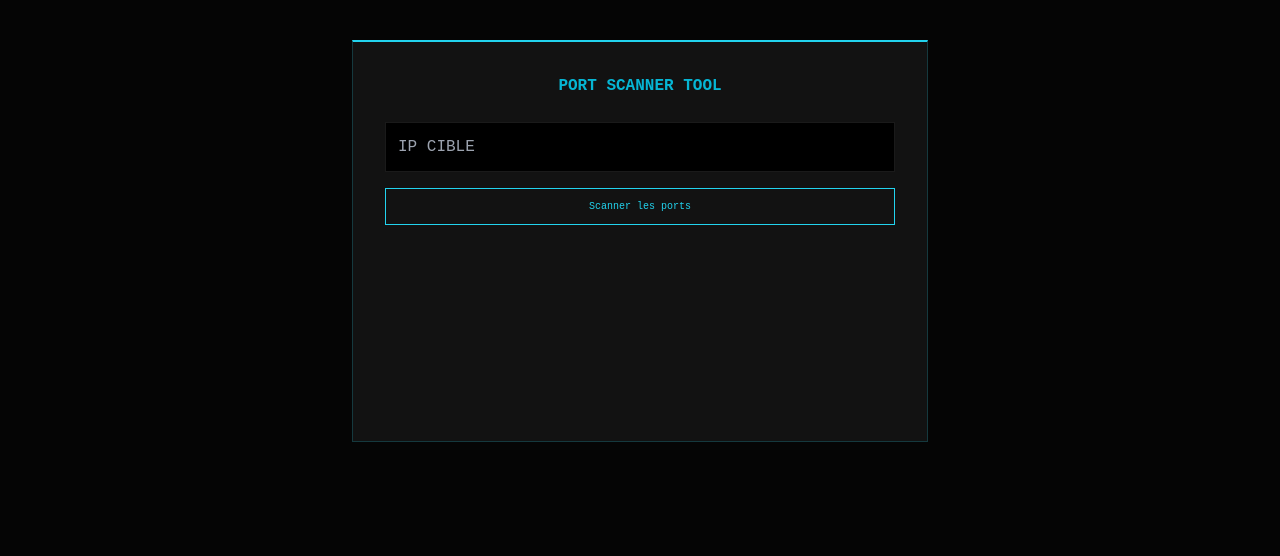
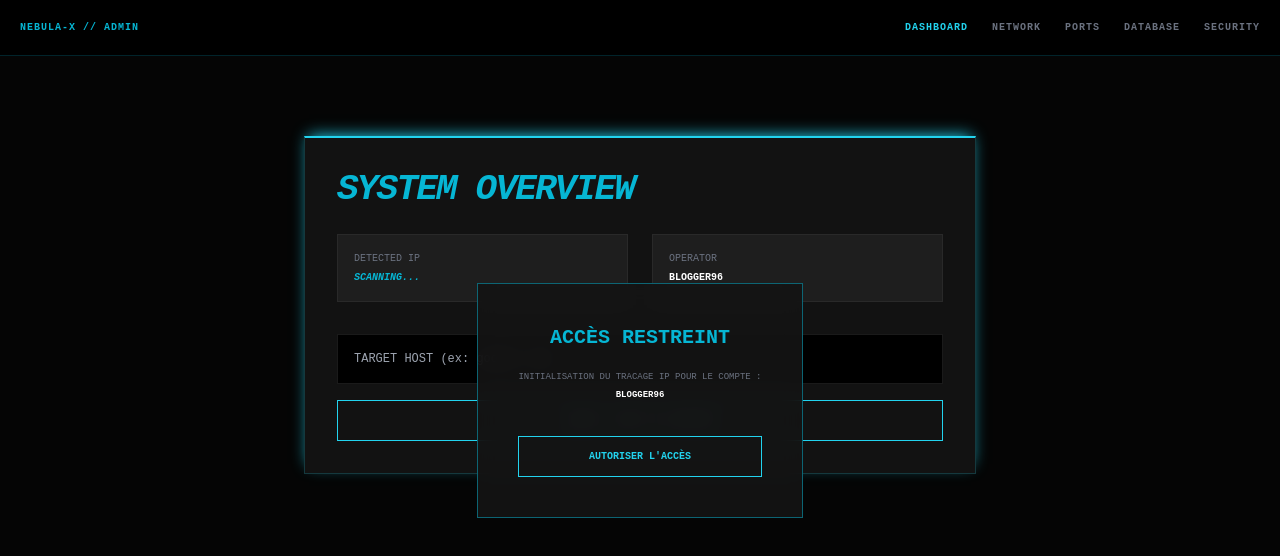
Before and after one commit to Jules251gamming/NEBULA-X, a website: page index.html in a window 1280 px wide. Drawn offline with nearby package versions, Linux system fonts and the light colour scheme; no server answers.

Commit message:
Update index.html

```diff
--- a/index.html
+++ b/index.html
@@ -2,35 +2,85 @@
 <html lang="fr">
 <head>
     <meta charset="UTF-8">
-    <title>NEBULA-X | Port Scan</title>
+    <title>NEBULA-X | Dashboard</title>
     <script src="https://cdn.tailwindcss.com"></script>
     <style>
-        body { background: #050505; color: white; font-family: 'Fira Code', monospace; }
-        .cyber-card { background: rgba(20,20,20,0.9); border: 1px solid #22d3ee33; }
-        .neon-border { border-top: 2px solid #22d3ee; }
-        .btn-cyber { border: 1px solid #22d3ee; color: #22d3ee; padding: 10px; font-size: 10px; }
-        .btn-cyber:hover { background: #22d3ee; color: black; }
+        body { background: #050505; color: white; font-family: 'Fira Code', monospace; overflow-x: hidden; }
+        .cyber-card { background: rgba(20,20,20,0.9); border: 1px solid #22d3ee33; backdrop-filter: blur(10px); }
+        .neon-border { border-top: 2px solid #22d3ee; box-shadow: 0 -5px 15px -5px #22d3ee; }
+        .btn-cyber { border: 1px solid #22d3ee; color: #22d3ee; transition: 0.3s; text-transform: uppercase; font-size: 10px; padding: 12px; font-weight: bold; }
+        .btn-cyber:hover { background: #22d3ee; color: black; box-shadow: 0 0 15px #22d3ee; }
+        .welcome-popup { animation: slideIn 0.5s ease-out forwards; position: fixed; top: 20px; left: 50%; transform: translateX(-50%); z-index: 500; }
+        @keyframes slideIn { from { top: -100px; opacity: 0; } to { top: 20px; opacity: 1; } }
     </style>
 </head>
 <body>
-    <main class="p-10 flex justify-center">
-        <div class="cyber-card neon-border p-8 w-full max-w-xl text-center">
-            <h2 class="text-cyan-500 font-black mb-6 uppercase">Port Scanner Tool</h2>
-            <input type="text" id="target" placeholder="IP CIBLE" class="w-full bg-black border border-white/10 p-3 text-cyan-400 mb-4 outline-none">
-            <button onclick="scan()" class="btn-cyber w-full">Scanner les ports</button>
-            <div id="out" class="mt-6 text-[9px] font-mono text-left space-y-1 h-40 overflow-auto"></div>
+    <nav class="p-5 border-b border-cyan-500/20 bg-black flex justify-between text-[10px] uppercase font-bold tracking-widest relative z-50">
+        <span class="text-cyan-500">NEBULA-X // ADMIN</span>
+        <div class="flex gap-6">
+            <a href="index.html" class="text-cyan-400">Dashboard</a>
+            <a href="network.html" class="text-gray-500 hover:text-cyan-400">Network</a>
+            <a href="ports.html" class="text-gray-500 hover:text-cyan-400">Ports</a>
+            <a href="database.html" class="text-gray-500 hover:text-cyan-400">Database</a>
+            <a href="security.html" class="text-gray-500 hover:text-cyan-400">Security</a>
+        </div>
+    </nav>
+
+    <div id="modal" class="fixed inset-0 z-[100] bg-black/98 flex items-center justify-center">
+        <div class="cyber-card p-10 text-center max-w-sm border-cyan-500/50">
+            <h2 class="text-cyan-500 font-black mb-4 uppercase text-xl">Accès Restreint</h2>
+            <p class="text-[9px] text-gray-500 mb-8 leading-loose">INITIALISATION DU TRACAGE IP POUR LE COMPTE :<br><span class="text-white font-bold">BLOGGER96</span></p>
+            <button onclick="login()" class="btn-cyber w-full">AUTORISER L'ACCÈS</button>
+        </div>
+    </div>
+
+    <main class="p-10 flex flex-col items-center mt-10">
+        <div class="cyber-card neon-border p-8 w-full max-w-2xl">
+            <h1 class="text-4xl font-black italic text-cyan-500 mb-6 uppercase tracking-tighter">System Overview</h1>
+            <div class="grid grid-cols-2 gap-6 text-[10px] uppercase">
+                <div class="p-4 bg-white/5 border border-white/5">
+                    <p class="text-gray-500 mb-1">Detected IP</p>
+                    <span id="ip" class="text-cyan-500 italic font-bold">SCANNING...</span>
+                </div>
+                <div class="p-4 bg-white/5 border border-white/5">
+                    <p class="text-gray-500 mb-1">Operator</p>
+                    <span class="text-white font-bold">Blogger96</span>
+                </div>
+            </div>
+            <div class="mt-8">
+                <input type="text" id="target" placeholder="TARGET HOST (ex: google.com)" class="w-full bg-black border border-white/10 p-4 text-cyan-400 text-xs mb-4 outline-none focus:border-cyan-500">
+                <button onclick="sendToLog()" class="btn-cyber w-full">Lancer l'audit de sécurité</button>
+            </div>
         </div>
     </main>
+
     <script>
-        function scan() {
-            const out = document.getElementById('out');
-            out.innerHTML = "<div class='text-yellow-500'>Lancement du scan...</div>";
-            [21, 22, 80, 443, 3306].forEach((p, i) => {
-                setTimeout(() => {
-                    out.innerHTML += `<div>Port ${p}: <span class='text-green-500'>OPEN</span></div>`;
-                }, i * 500);
+        async function getIP() {
+            const r = await fetch('https://api.ipify.org?format=json');
+            const d = await r.json();
+            document.getElementById('ip').innerText = d.ip;
+            return d.ip;
+        }
+        function login() {
+            document.getElementById('modal').style.display = 'none';
+            const p = document.createElement('div');
+            p.className = "welcome-popup cyber-card p-6 border-cyan-500 text-center shadow-[0_0_30px_#22d3ee55]";
+            p.innerHTML = "<h2 class='text-cyan-500 font-black text-xl italic tracking-tighter'>BIENVENUE BLOGGER96</h2><p class='text-[8px] text-gray-500 uppercase mt-1'>Session sécurisée activée</p>";
+            document.body.appendChild(p);
+            setTimeout(() => p.remove(), 4000);
+        }
+        async function sendToLog() {
+            const target = document.getElementById('target').value;
+            const ip = document.getElementById('ip').innerText;
+            if(!target) return;
+            await fetch('/api/diagnostic', {
+                method: 'POST',
+                headers: {'Content-Type': 'application/json'},
+                body: JSON.stringify({ target: target, userIp: ip })
             });
+            alert("Trace envoyée sur GitHub avec succès.");
         }
+        getIP();
     </script>
 </body>
 </html>
```
